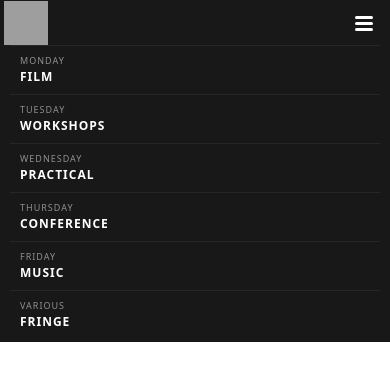
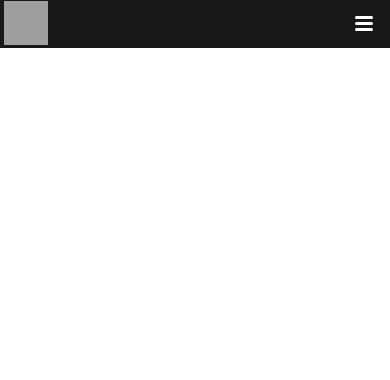
Before and after one commit to Viggochang/BTQ-FE-Assignment, a React (Create React App) app: page / in a window 390 px wide. Shown: the top 380 px of the page. Built offline with nearby package versions, Linux system fonts and the light colour scheme; grey boxes are pictures that could not be loaded.

Commit message:
Modify navigation show or hidden when click navIcon

```diff
--- a/src/components/header/mobileHeader/index.js
+++ b/src/components/header/mobileHeader/index.js
@@ -1,8 +1,9 @@
-import React from "react";
+import React, { useState } from "react";
 import NavIcon from "./navigation/NavIcon";
 import Navigation from "./navigation";
 
 export default function MobileHeader() {
+  const [display, setDisplay] = useState("hidden");
   return (
     <>
       <header className="flex w-full h-[48px] bg-my-black justify-between md:hidden">
@@ -13,9 +14,9 @@ export default function MobileHeader() {
               "url(https://2012.buildconf.com/images/logo-knockout@2x.png)",
           }}
         />
-        <NavIcon />
+        <NavIcon handleClick={setDisplay} display={display} />
       </header>
-      <Navigation />
+      <Navigation display={display} />
     </>
   );
 }
--- a/src/components/header/mobileHeader/navigation/NavIcon.js
+++ b/src/components/header/mobileHeader/navigation/NavIcon.js
@@ -1,8 +1,11 @@
 import React from "react";
 
-export default function NavIcon() {
+export default function NavIcon({ display, handleClick }) {
   return (
-    <div className="flex w-[18px] h-[18px] mt-[16px] mr-[17px] flex-col">
+    <div
+      className="flex w-[18px] h-[18px] mt-[16px] mr-[17px] flex-col"
+      onClick={() => handleClick(display === "hidden" ? "block" : "hidden")}
+    >
       <div className="w-full h-[3px] bg-white mb-[3px] rounded-[3px]" />
       <div className="w-full h-[3px] bg-white mb-[3px] rounded-[3px]" />
       <div className="w-full h-[3px] bg-white mb-[3px] rounded-[3px]" />
--- a/src/components/header/mobileHeader/navigation/index.js
+++ b/src/components/header/mobileHeader/navigation/index.js
@@ -3,9 +3,10 @@ import NavigationItem from "./NavigationItem";
 
 import { navData } from "../../../../data/data";
 
-export default function Navigation() {
+export default function Navigation({ display }) {
+  const navigationStyle = `${display} w-full absolute top-[45px] px-[10px] pb-[3px] bg-my-black md:hidden`;
   return (
-    <div className="w-full absolute top-[45px] px-[10px] pb-[3px] bg-my-black">
+    <div className={navigationStyle}>
       {navData.map((data) => (
         <NavigationItem key={data.day} data={data} />
       ))}
```
